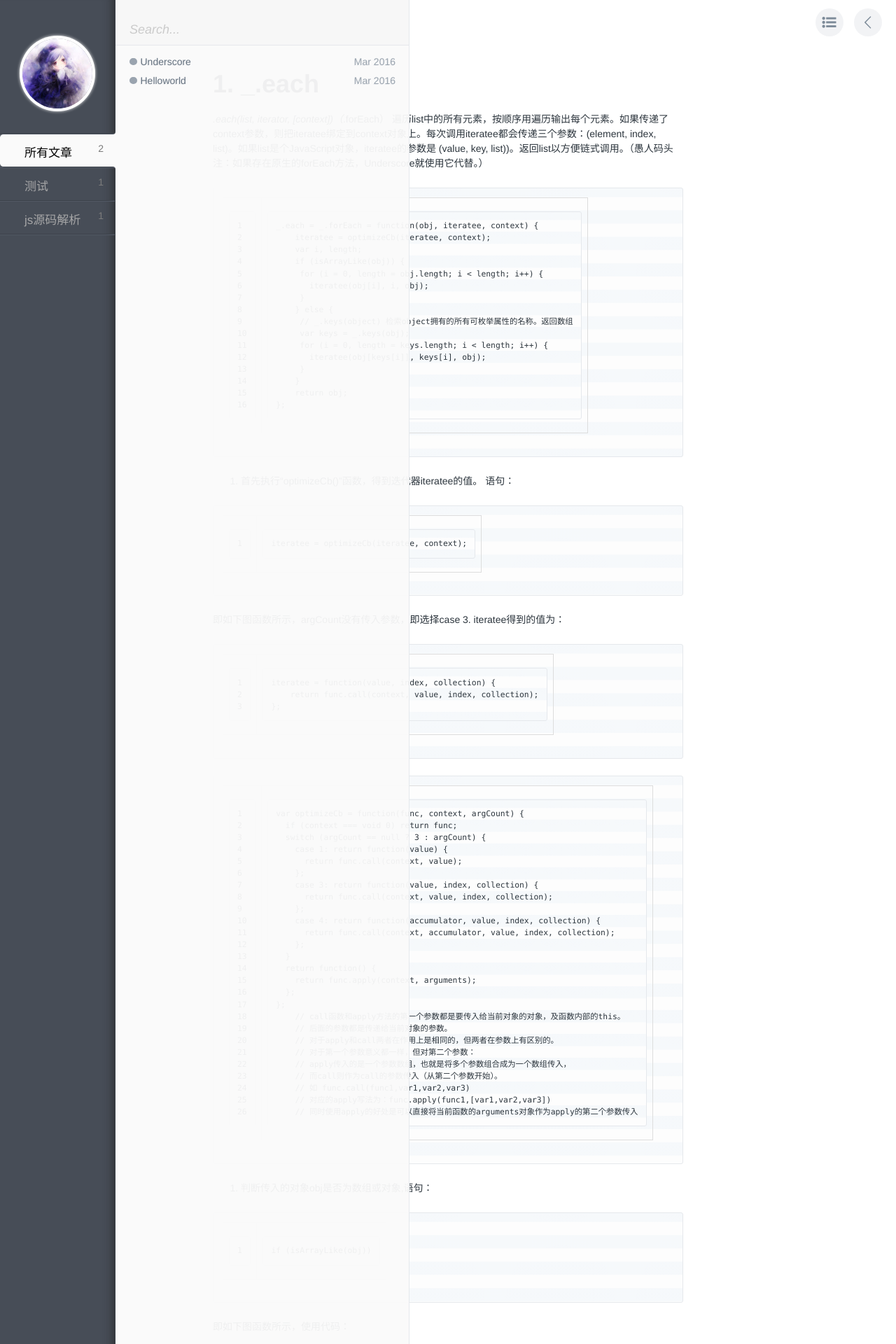
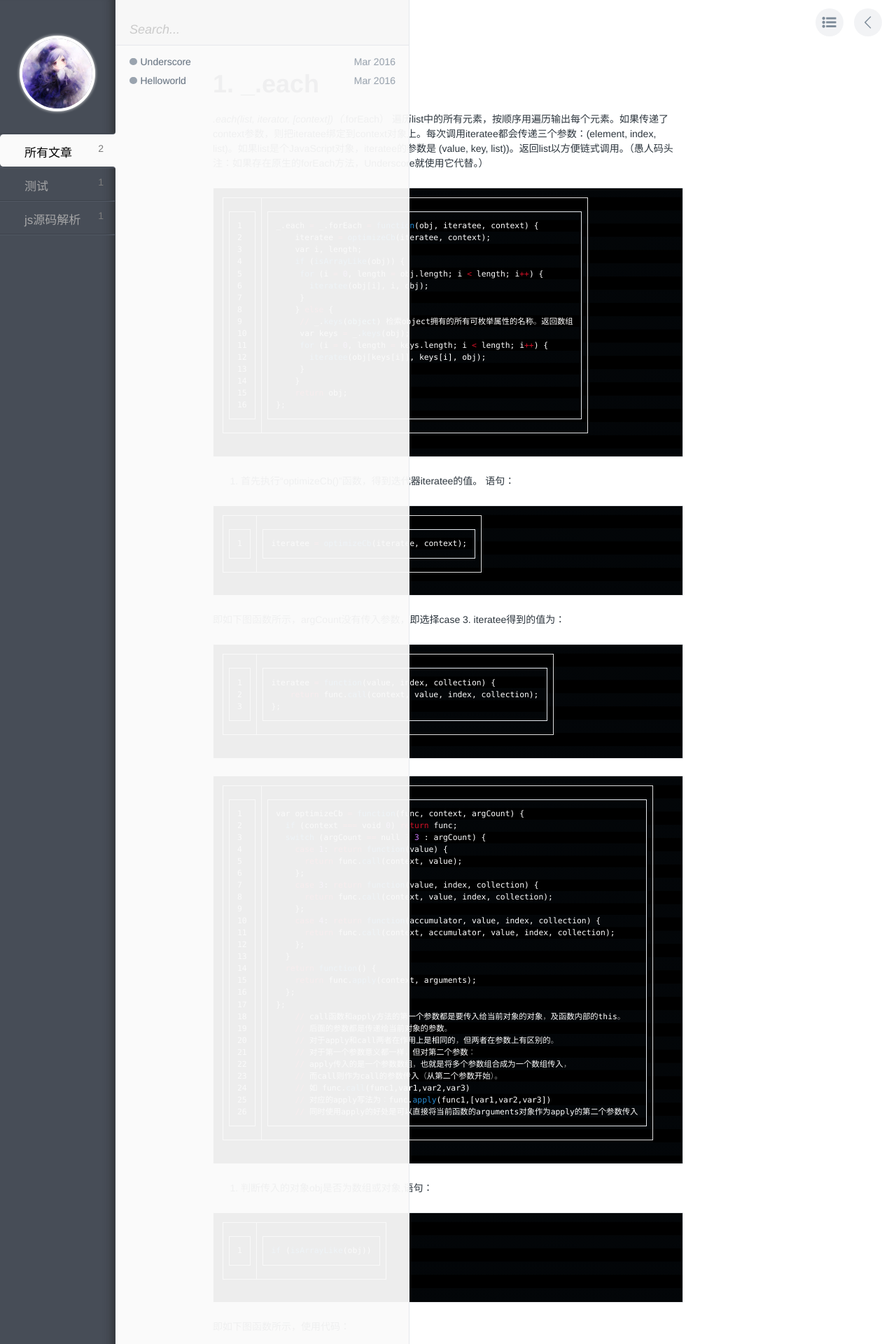
Before and after one commit to Winmay/Winmay.github.io, a Jekyll site: the page built from _posts/2016-03-17-underscore.markdown, in a window 1280 px wide. Shown: the top 1920 px of the page at 70% size. Built offline with Jekyll 4.4.1, drawn with Linux system fonts in a browser that asks for light colours; comment, search, counter and statistics services are not loaded; some of the changed text lies outside the part shown.

Commit message:
修改代码颜色

````diff
--- a/_posts/2016-03-17-underscore.markdown
+++ b/_posts/2016-03-17-underscore.markdown
@@ -8,7 +8,7 @@ category: js源码解析
  _.each(list, iterator, [context])（_.forEach）
 遍历list中的所有元素，按顺序用遍历输出每个元素。如果传递了context参数，则把iteratee绑定到context对象上。每次调用iteratee都会传递三个参数：(element, index, list)。如果list是个JavaScript对象，iteratee的参数是 (value, key, list))。返回list以方便链式调用。（愚人码头注：如果存在原生的forEach方法，Underscore就使用它代替。）
 
-```
+```python
 _.each = _.forEach = function(obj, iteratee, context) {
 	iteratee = optimizeCb(iteratee, context);
 	var i, length;
@@ -30,20 +30,20 @@ _.each = _.forEach = function(obj, iteratee, context) {
 1. 首先执行“optimizeCb()”函数，得到迭代器iteratee的值。
 语句：
 
-```
+```python
 iteratee = optimizeCb(iteratee, context);
 ```
 
 即如下图函数所示，argCount没有传入参数，即选择case 3.
 iteratee得到的值为：
 
-```
+```python
 iteratee = function(value, index, collection) {
 	return func.call(context, value, index, collection);
 };
 ```
 
-```
+```python
 var optimizeCb = function(func, context, argCount) {
   if (context === void 0) return func;
   switch (argCount == null ? 3 : argCount) {
@@ -74,19 +74,19 @@ var optimizeCb = function(func, context, argCount) {
 
 2. 判断传入的对象obj是否为数组或对象,语句：
 
-```
+```python
 if (isArrayLike(obj))
 ```
 
 即如下图函数所示，使用代码：
 
-```
+```python
 length= property('length')(collection)
 ```
 
 判断length是否有值。
 
-```
+```python
 var property = function(key) {
   return function(obj) {
     return obj == null ? void 0 : obj[key];
@@ -103,7 +103,7 @@ var isArrayLike = function(collection) {
 
 例：
 
-```
+```python
 var a = [1,2,3];
 var b = {
 	one:'one1',
@@ -116,7 +116,7 @@ console.log(b["length"]); //undefined
 
 1) 若obj为数组，则使用for循环，遍历从obj数组的第0为开始到，到obj的最后一位结束，并求出三个数值：obj[i]（obj数组对应的值）、i（obj数组对应的索引位置）、obj（obj数组列表本身），传进迭代器iteratee中，并运行iteratee函数。
 
-```
+```python
 for (i = 0, length = obj.length; i < length; i++) {
    iteratee(obj[i], i, obj);
 }
@@ -124,7 +124,7 @@ for (i = 0, length = obj.length; i < length; i++) {
 
 例：
 
-```
+```python
 var a = [1,2,3];
 var text1 = _.each(a,function (element,index,list){
 	console.log(element+','+index);
@@ -142,13 +142,13 @@ var text1 = _.each(a,function (element,index,list){
 2) 若obj为对象
 a. 首先，检索object拥有的所有可枚举属性的名称，并返回数组keys。
 
-```
+```python
 var keys = _.keys(obj);
 ```
 
 b. 使用for循环，遍历keys并返回它们的值（obj的属性），并求出三个值：obj[keys[i]]（obj对象属性对应的值）、keys[i]（obj对象对应的属性名称）、obj（obj对象列表本身），传进迭代器iteratee中，并运行iteratee函数。
 
-```
+```python
 var keys = _.keys(obj);
 for (i = 0, length = keys.length; i < length; i++) {
 	iteratee(obj[keys[i]], keys[i], obj);
@@ -157,7 +157,7 @@ for (i = 0, length = keys.length; i < length; i++) {
 
 例：
 
-```
+```python
 var b = {
 	one:'one1',
 	two:'two2',
@@ -185,7 +185,7 @@ console.log(text2);//Object {one: "one1", two: "two2", three: "three3"}
 _.map(list, iterator, [context])（_. collect）
 通过转换函数(iterator迭代器)映射列表中的每个值产生价值的新数组。iterator传递三个参数：value，然后是迭代 index(或 key 愚人码头注：如果list是个JavaScript对象是，这个参数就是key)，最后一个是引用指向整个list。
 
-```
+```python
 _.map = _.collect = function(obj, iteratee, context) {
 	iteratee = cb(iteratee, context);
 	var keys = !isArrayLike(obj) && _.keys(obj),
@@ -201,13 +201,13 @@ _.map = _.collect = function(obj, iteratee, context) {
 
 1. 首先执行“cb()”函数，得到迭代器iteratee的值。语句：
 
-```
+```python
 iteratee = cb(iteratee, context);
 ```
 
 即如下图函数所示：
 
-```
+```python
 var cb = function(value, context, argCount) {
   // _.identity(value) 返回与传入参数相等的值. 相当于数学里的: f(x) = x,
   // 这个函数看似无用, 但是在Underscore里被用作默认的迭代器iterator.
@@ -227,7 +227,7 @@ var cb = function(value, context, argCount) {
 1) 若value为空值
 返回与传入参数value相等的值 _.identity(value) 相当于数学里的: f(x) = x。
 
-```
+```python
 // 保持恒等函数默认迭代。
 _.identity = function(value) {
   return value;
@@ -239,7 +239,7 @@ _.identity = function(value) {
 argCount没有传入参数，即选择case 3.
 iteratee得到的值为：
 
-```
+```python
 iteratee = function(value, index, collection) {
 	return func.call(context, value, index, collection);
 };
@@ -248,7 +248,7 @@ iteratee = function(value, index, collection) {
 3) 若value为对象（数组或对象）
 则返回一个函数（断言函数），这个函数会给你一个断言可以用来辨别给定的对象是否匹配value（attrs）指定键/值属性.
 
-```
+```python
 _.matcher = _.matches = function(attrs) {
   // _.extendOwn(destination, *sources) Alias: assign
   // 类似于 extend, 但复制source对象中自己的属性覆盖到destination目标对象。
@@ -266,11 +266,11 @@ _.matcher = _.matches = function(attrs) {
 
 4) 若value为其他值（数字，字符串，undefined，布尔值）,则返回一个函数，这个函数返回任何传入的对象的value属性值
 
-```
+```python
 obj(value):_.property= property (value);
 ```
 
-```
+```python
 var property = function(key) {
   return function(obj) {
     return obj == null ? void 0 : obj[key];
@@ -283,7 +283,7 @@ _.property = property;
 2. 判断obj是对象还是数组，若是对象，检索object拥有的所有可枚举属性的名称，并返回数组keys。
 3. 使用for循环，遍历keys（index）并返回它们的值（obj的属性或数组值），并求出三个值：obj[keys[i]／i]（obj对象属性（数组索引）对应的值）、keys[i]／i（obj对象对应的属性名称（数组对应的索引））、obj（obj对象（数组）列表本身），传进迭代器iteratee中，并运行iteratee函数后，返回新的数组列表值。
 
-```
+```python
 for (var index = 0; index < length; index++) {
  	var currentKey = keys ? keys[index] : index;
  	results[index] = iteratee(obj[currentKey], currentKey, obj);
@@ -293,7 +293,7 @@ return results;
 
 例：
 
-```
+```python
 var a = [1,2,3];
 var test1 = _.map(a,function (element,index,list){
 	console.log(element+','+index);
@@ -311,7 +311,7 @@ var test1 = _.map(a,function (element,index,list){
 console.log(test1);//[3, 6, 9]
 ```
 
-```
+```python
 var b = {
 	one:'one1',
 	two:'two2',
@@ -343,15 +343,15 @@ _.reduceRight(list, iteratee, memo, [context])
 Memo（备忘录）是reduce函数的初始值，reduce的每一步都需要由iterator返回。这个迭代传递4个参数：memo,value 和 迭代的index（或者 key）和最后一个引用的整个 list，最后一个是引用指向整个list。如果reduce的初始调用没有传递memo，iterator将会调用列表中的第一个元素。第一个元素通过memo参数在iterator中调用并传递到列表的下一个元素中。
 reducRight是从右侧开始组合的元素的reduce函数，如果存在JavaScript 1.8版本的reduceRight，则用其代替。Foldr在javascript中不像其它有懒计算的语言那么有用（愚人码头注：lazy evaluation：一种求值策略，只有当表达式的值真正需要时才对表达式进行计算）。
 
-```
+```python
 _.reduce = _.foldl = _.inject = createReduce(1);
 ```
 
-```
+```python
 _.reduceRight = _.foldr = createReduce(-1);
 ```
 
-```
+```python
 var createReduce = function(dir) {
 	var reducer = function(obj, iteratee, memo, initial) {
 		 var keys = !isArrayLike(obj) && _.keys(obj),
@@ -379,7 +379,7 @@ var createReduce = function(dir) {
 2. 运行optimizeCb()函数，且argCount传入的参数值为4，故：
 iteratee得到的值为：
 
-```
+```python
 iteratee = function(accumulator,value, index, collection) {
 	return func.call(context, accumulator ,value, index, collection);
 };
@@ -388,7 +388,7 @@ iteratee = function(accumulator,value, index, collection) {
 3. 运行reducer()函数，并得到最新的memo值，并返回
 例：
 
-```
+```python
 var a = [1,2,3,4];
 var test1 = _.reduce(a,function (memo,num,index,list){
 	console.log(memo+','+num+','+index);
@@ -408,7 +408,7 @@ var test1 = _.reduce(a,function (memo,num,index,list){
 console.log(test1);//13
 ```
 
-```
+```python
 var b = [1,2,3,4];
 var test2 = _.reduce(b,function (memo,num,index,list){
 	console.log(memo+','+num+','+index);
@@ -428,7 +428,7 @@ var test2 = _.reduce(b,function (memo,num,index,list){
 console.log(test2);//4
 ```
 
-```
+```python
 var c = {
 	one:'a',
 	two:'b',
@@ -450,7 +450,7 @@ b
 console.log(test3);//c
 ```
 
-```
+```python
 var list2 = [1,2,3,4];
 var test2 = _.reduceRight(list2,function (memo,data,rightIndex,list){
 	console.log( memo );
@@ -485,7 +485,7 @@ console.log(test2);// [4, 4, 3, 2, 1]
 _.find(list, predicate, [context])（_.detect）
 在list中逐项查找，返回第一个通过predicate迭代函数真值检测的元素值，如果没有值传递给测试迭代器将返回undefined，如果找到匹配的元素，函数将立即返回，不会遍历整个list。
 
-```
+```python
 _.find = _.detect = function(obj, predicate, context) {
     var key;
     if (isArrayLike(obj)) {
@@ -507,11 +507,11 @@ _.find = _.detect = function(obj, predicate, context) {
 4. 其中：
 1) _.findIndex()
 
-```
+```python
 _.findIndex = createPredicateIndexFinder(1);
 ```
 
-```
+```python
 var createPredicateIndexFinder = function(dir) {
   return function(array, predicate, context) {
     predicate = cb(predicate, context);
@@ -527,7 +527,7 @@ var createPredicateIndexFinder = function(dir) {
 
 a. 运行cb()函数，得到迭代函数predicate()的值
 
-```
+```python
 predicate=optimizeCb(value,context);
 			=function(value, index, collection) {
       			return func.call(context, value, index, collection);
@@ -537,7 +537,7 @@ predicate=optimizeCb(value,context);
 b. index从0开始进行for循环，当满足迭代函数predicate的条件时，直接返回index（索引位置），若遍历完列表后，没有满足迭代函数predicate条件，则返回-1
 2) _.findKey()
 
-```
+```python
 _.findKey = function(obj, predicate, context) {
   predicate = cb(predicate, context);
   var keys = _.keys(obj), key;
@@ -550,7 +550,7 @@ _.findKey = function(obj, predicate, context) {
 
 a. 运行cb()函数，得到predicate的值
 
-```
+```python
 predicate=optimizeCb(value,context);
 			=function(value, index, collection) {
       			return func.call(context, value, index, collection);
@@ -561,7 +561,7 @@ b. 检索object拥有的所有可枚举属性的名称，并返回数组keys。
 c. index从0开始进行for循环，遍历obj的各个属性，并把属性名称值赋给key，当满足迭代函数predicate的条件时，直接返回key（属性名称值），若遍历完列表后，没有满足迭代函数predicate条件，则返回undefined。
 例：
 
-```
+```python
 var list = [1, 2, 3, 4, 5, 6];
 var test1 = _.find(list,function (data,index,list){
 	console.log( data +','+ index );
@@ -575,7 +575,7 @@ var test1 = _.find(list,function (data,index,list){
 console.log(test1);// 3
 ```
 
-```
+```python
 var list2 = {
 	one:'a',
 	two:'b',
@@ -597,7 +597,7 @@ console.log(test2);// b
 _.filter(list, predicate, [context])（_.select）
 遍历list中的每个值，返回包含所有通过predicate迭代函数真值检测的元素值。（愚人码头注：如果存在原生filter方法，则用原生的filter方法。）
 
-```
+```python
 _.filter = _.select = function(obj, predicate, context) {
   var results = [];
   predicate = cb(predicate, context);
@@ -610,7 +610,7 @@ _.filter = _.select = function(obj, predicate, context) {
 
 1. 运行cb()函数，并得到迭代函数predicate()的值:
 
-```
+```python
 predicate=optimizeCb(value,context);
 			=function(value, index, collection) {
       			return func.call(context, value, index, collection);
@@ -620,7 +620,7 @@ predicate=optimizeCb(value,context);
 2. 运行_.each()函数，遍历obj对象，并判断是否满足迭代函数predicate的条件，满足，则把相应的值推进数组results中，不满足，则继续遍历，直到遍历完成为止，并返回results数组。
 例：
 
-```
+```python
 var list = [1, 2, 3, 4, 5, 6];
 var test1 = _.filter(list,function (data,index,list){
 	console.log( data +','+ index );
@@ -637,7 +637,7 @@ var test1 = _.filter(list,function (data,index,list){
 console.log(test1);// [2, 4, 6]
 ```
 
-```
+```python
 var list2 = {
 	one:'a',
 	two:'b',
@@ -658,7 +658,7 @@ console.log(test2);// ["a", "e", "g"]
 _.reject(list, predicate, [context])
 返回list中没有通过predicate真值检测的元素集合，与filter相反
 
-```
+```python
 _.reject = function(obj, predicate, context) {
   // negate_.negate(predicate) (对立面；反面)
   // 返回一个新的predicate函数的否定版本。
@@ -668,7 +668,7 @@ _.reject = function(obj, predicate, context) {
 
 1. 运行cb()函数，并得到迭代函数predicate()的值:
 
-```
+```python
 predicate=optimizeCb(value,context);
 			=function(value, index, collection) {
       			return func.call(context, value, index, collection);
@@ -677,7 +677,7 @@ predicate=optimizeCb(value,context);
 
 2. 运行_.negate()函数，通过！非运算符，返回一个新的迭代函数predicate()的否定版本。
 
-```
+```python
 _.negate = function(predicate) {
   return function() {
     return !predicate.apply(this, arguments);
@@ -687,7 +687,7 @@ _.negate = function(predicate) {
 
 例：
 
-```
+```python
 var list = [1, 2, 3, 4, 5, 6];
 var test1 = _.reject(list,function (data,index,list){
 	console.log( data +','+ index );
@@ -704,7 +704,7 @@ var test1 = _.reject(list,function (data,index,list){
 console.log(test1);// [1, 3, 5]
 ```
 
-```
+```python
 var list2 = {
 	one:'a',
 	two:'b',
@@ -725,7 +725,7 @@ console.log(test2);// ["b", "c", "d", "f"]
 _.every(list, [predicate], [context])（_.all）
 如果list中的所有元素都通过predicate的真值检测就返回true。
 
-```
+```python
 _.every = _.all = function(obj, predicate, context) {
   predicate = cb(predicate, context);
   var keys = !isArrayLike(obj) && _.keys(obj),
@@ -740,7 +740,7 @@ _.every = _.all = function(obj, predicate, context) {
 
 1. 运行cb()函数，并得到迭代函数predicate()的值:
 
-```
+```python
 predicate=optimizeCb(value,context);
 			=function(value, index, collection) {
       			return func.call(context, value, index, collection);
@@ -751,7 +751,7 @@ predicate=optimizeCb(value,context);
 3. 使用for循环，判断迭代函数 predicate()的条件，当有一条数据不满足条件时，返回false，当所有数据满足条件时，返回true。
 例：
 
-```
+```python
 var list = [2, 4, 6, 8, 10, 12];
 var test1 = _.every(list,function (data,index,list){
 	return data % 2 == 0;
@@ -759,7 +759,7 @@ var test1 = _.every(list,function (data,index,list){
 console.log(test1);// true
 ```
 
-```
+```python
 var list2 = {
 	one:'a',
 	two:'b',
@@ -782,7 +782,7 @@ console.log(test2);// false
 _.some(list, [predicate], [context])（_.any）
 如果list中有任何一个元素通过 predicate 的真值检测就返回true。一旦找到了符合条件的元素, 就直接中断对list的遍历。
 
-```
+```python
 _.some = _.any = function(obj, predicate, context) {
   predicate = cb(predicate, context);
   var keys = !isArrayLike(obj) && _.keys(obj),
@@ -797,7 +797,7 @@ _.some = _.any = function(obj, predicate, context) {
 
 1. 运行cb()函数，并得到迭代函数predicate()的值:
 
-```
+```python
 predicate=optimizeCb(value,context);
 			=function(value, index, collection) {
       			return func.call(context, value, index, collection);
@@ -808,7 +808,7 @@ predicate=optimizeCb(value,context);
 3. 使用for循环，判断迭代函数 predicate()的条件，当有一条数据满足条件时，返回true，当所有数据不满足条件时，返回false。与_.every()函数相反。
 例：
 
-```
+```python
 var list = [1, 2, 3, 4, 5, 6];
 var test1 = _.some(list,function (data,index,list){
 	console.log(data);
@@ -821,7 +821,7 @@ var test1 = _.some(list,function (data,index,list){
 console.log(test1);// true
 ```
 
-```
+```python
 var list2 = {
 	one:'a',
 	two:'b',
@@ -844,7 +844,7 @@ console.log(test2);// true
 _.contains(list, value, [fromIndex])（_.includes/_.include）
 如果list包含指定的value则返回true（愚人码头注：使用===检测）。如果list 是数组，内部使用indexOf判断。使用fromIndex来给定开始检索的索引位置。
 
-```
+```python
 _.contains = _.includes = _.include = function(obj, item, fromIndex, guard) {
   // _.values(object)
   // 返回object对象所有的属性值。
@@ -865,18 +865,18 @@ _.contains = _.includes = _.include = function(obj, item, fromIndex, guard) {
 3. 运行_.indexOf()函数，并检测返回值是否为-1，若是：返回false，若否：返回true。
 例：
 
-```
+```python
 var list = [2, 4, 6, 8, 10, 12];
 var test1 = _.contains(list,6);
 console.log(test1);// true
 ```
 
-```
+```python
 var test3 = _.contains(list,6,3);
 console.log(test3);// false
 ```
 
-```
+```python
 var list2 = {
 	one:'a',
 	two:'b',
@@ -892,7 +892,7 @@ console.log(test2);// true
 _.invoke(list, methodName, *arguments)
 在list的每个元素上执行methodName方法。任何传递给invoke的额外参数，invoke都会在调用methodName方法的时候传递给它。
 
-```
+```python
 _.invoke = restArgs(function(obj, method, args) {
   var isFunc = _.isFunction(method);
   return _.map(obj, function(value) {
@@ -902,7 +902,7 @@ _.invoke = restArgs(function(obj, method, args) {
 });
 ```
 
-```
+```python
 var restArgs = function(func, startIndex) {
   startIndex = startIndex == null ? func.length - 1 : +startIndex;
   return function() {
@@ -931,7 +931,7 @@ var restArgs = function(func, startIndex) {
 3. 判断func是否为null，若存在，运行func函数并存在参数数组［args］，且作用域是value，若不存在，运行func函数。
 例：
 
-```
+```python
 var list = [[5, 1, 7], [3, 2, 1]];
 var test1 = _.invoke(list,'sort');
 console.log(test1);// [[1,5,7],[1,2,3]]
@@ -942,7 +942,7 @@
 _.pluck (list, propertyName)
 pluck也许是map最常使用的用例模型的简化版本，即萃取数组对象中某属性值，返回一个数组。
 
-```
+```python
 _.pluck = function(obj, key) {
   return _.map(obj, _.property(key));
 };
@@ -950,7 +950,7 @@ _.pluck = function(obj, key) {
 
 1. 运行_.property函数，返回一个函数，这个函数返回任何传入的对象的key属性值obj(key):_.property= property (key);
 
-```
+```python
 var property = function(key) {
   return function(obj) {
     return obj == null ? void 0 : obj[key];
@@ -962,7 +962,7 @@ _.property = property;
 
 即：
 
-```
+```python
 _.pluck = _.map(obj,function(key){
 	return function(obj){
 		return obj == null ? void 0 : obj[key];
@@ -976,7 +976,7 @@ _.pluck = _.map(obj,function(objChild ,key){
 2. 运行_.map()函数，并得到返回值为obj属性值数组。
 例：
 
-```
+```python
 var list =  [
 	{name: 'moe', age: 40},
 	{name: 'larry', age: 50},
@@ -991,7 +991,7 @@ console.log(test1);// ["moe", "larry", "curly"]
 _.where (list, properties)
 遍历list中的每一个值，返回一个数组，这个数组包含properties所列出的属性的所有的 键 - 值对。
 
-```
+```python
 _.where = function(obj, attrs) {
   return _.filter(obj, _.matcher(attrs));
 };
@@ -999,7 +999,7 @@ _.where = function(obj, attrs) {
 
 1. 运行_.matcher()函数，返回一个函数（断言函数），这个函数会给你一个断言可以用来辨别给定的对象是否匹配attrs指定键/值属性。
 
-```
+```python
 _.matcher = _.matches = function(attrs) {
   // _.extendOwn(destination, *sources) Alias: assign
   // 类似于 extend, 但复制source对象中自己的属性覆盖到destination目标对象。
@@ -1017,7 +1017,7 @@ _.matcher = _.matches = function(attrs) {
 
 即：
 
-```
+```python
 _.where = _.filter(obj,function(attrs){
 	attrs = _.extendOwn({}, attrs);
 	return function(obj){
@@ -1029,7 +1029,7 @@ _.where = _.filter(obj,function(attrs){
 2. 运行_.filter()函数，遍历obj中的每个值，返回包含所有通过function(attrs)迭代函数真值检测的元素值。
 例：
 
-```
+```python
 var listOfPlays = [
 	{title: 'Cymbeline', author: 'Shakespeare', year: 1611},
 	{title: 'The Tempest',author: 'Shakespeare', },
@@ -1059,7 +1059,7 @@ console.log(list);
 _.findWhere (list, properties)
 遍历整个list，返回匹配 properties参数所列出的所有 键 - 值 对的第一个值。如果没有找到匹配的属性，或者list是空的，那么将返回undefined。
 
-```
+```python
 _.findWhere = function(obj, attrs) {
   return _.find(obj, _.matcher(attrs));
 };
@@ -1068,7 +1068,7 @@ _.findWhere = function(obj, attrs) {
 1. 运行_.matcher()函数，返回一个函数（断言函数），这个函数会给你一个断言可以用来辨别给定的对象是否匹配attrs指定键/值属性.
 即：
 
-```
+```python
 _.findWhere = _.find(obj,function(attrs){
 	attrs = _.extendOwn({}, attrs);
 	return function(obj){
@@ -1080,7 +1080,7 @@ _.findWhere = _.find(obj,function(attrs){
 2. 运行_.find()函数，在obj中逐项查找，返回第一个通过function(attrs)迭代函数真值检测的元素值，如果没有值传递给测试迭代器将返回undefined，如果找到匹配的元素，函数将立即返回，不会遍历整个obj。
 例：
 
-```
+```python
 var publicServicePulitzers = [
 	{year: 1348, reason: "For its public service in publishing."},
 	{year: 1918,newsroom: "The New York Times",reason: "For its public"},
--- a/assets/css/style.css
+++ b/assets/css/style.css
@@ -516,6 +516,14 @@ iframe {
     iframe {
       height: 260px; } }
 
+pre {
+  word-wrap: initial !important;
+  overflow: auto !important;
+  background-color: #000 !important;
+  border-radius: 0 !important; }
+  pre code {
+    color: #fff;
+    white-space: pre !important; }
 
 #post__toc {
   width: 260px;
@@ -1016,3 +1024,278 @@ pre > code {
   font-family: Monaco, Consolas, 'Andale Mono', monospace;
   background: #f9f2f4;
   border-radius: 8px; }
+
+.highlight .c {
+  color: #586e75; }
+
+/* Comment */
+.highlight .err {
+  color: #969696; }
+
+/* Error */
+.highlight .g {
+  color: #93a1a1; }
+
+/* Generic */
+.highlight .k {
+  color: #D21026; }
+
+/* Keyword */
+.highlight .l {
+  color: #93a1a1; }
+
+/* Literal */
+.highlight .n {
+  color: #fff; }
+
+/* Name */
+.highlight .o {
+  color: #D21026; }
+
+/* Operator */
+.highlight .x {
+  color: #cb4b16; }
+
+/* Other */
+.highlight .p {
+  color: #fff; }
+
+/* Punctuation */
+.highlight .cm {
+  color: #586e75; }
+
+/* Comment.Multiline */
+.highlight .cp {
+  color: #859900; }
+
+/* Comment.Preproc */
+.highlight .c1 {
+  color: #586e75; }
+
+/* Comment.Single */
+.highlight .cs {
+  color: #859900; }
+
+/* Comment.Special */
+.highlight .gd {
+  color: #2aa198; }
+
+/* Generic.Deleted */
+.highlight .ge {
+  color: #93A1A1;
+  font-style: italic; }
+
+/* Generic.Emph */
+.highlight .gr {
+  color: #dc322f; }
+
+/* Generic.Error */
+.highlight .gh {
+  color: #cb4b16; }
+
+/* Generic.Heading */
+.highlight .gi {
+  color: #859900; }
+
+/* Generic.Inserted */
+.highlight .go {
+  color: #93a1a1; }
+
+/* Generic.Output */
+.highlight .gp {
+  color: #93a1a1; }
+
+/* Generic.Prompt */
+.highlight .gs {
+  color: #93A1A1;
+  font-weight: bold; }
+
+/* Generic.Strong */
+.highlight .gu {
+  color: #cb4b16; }
+
+/* Generic.Subheading */
+.highlight .gt {
+  color: #93a1a1; }
+
+/* Generic.Traceback */
+.highlight .kc {
+  color: #cb4b16; }
+
+/* Keyword.Constant */
+.highlight .kd {
+  color: #268bd2; }
+
+/* Keyword.Declaration */
+.highlight .kn {
+  color: #859900; }
+
+/* Keyword.Namespace */
+.highlight .kp {
+  color: #859900; }
+
+/* Keyword.Pseudo */
+.highlight .kr {
+  color: #268bd2; }
+
+/* Keyword.Reserved */
+.highlight .kt {
+  color: #dc322f; }
+
+/* Keyword.Type */
+.highlight .ld {
+  color: #93a1a1; }
+
+/* Literal.Date */
+.highlight .m {
+  color: #2aa198; }
+
+/* Literal.Number */
+.highlight .s {
+  color: #CED423; }
+
+/* Literal.String */
+.highlight .na {
+  color: #93a1a1; }
+
+/* Name.Attribute */
+.highlight .nb {
+  color: #79E1FB; }
+
+/* Name.Builtin */
+.highlight .nc {
+  color: #268bd2; }
+
+/* Name.Class */
+.highlight .no {
+  color: #cb4b16; }
+
+/* Name.Constant */
+.highlight .nd {
+  color: #268bd2; }
+
+/* Name.Decorator */
+.highlight .ni {
+  color: #cb4b16; }
+
+/* Name.Entity */
+.highlight .ne {
+  color: #cb4b16; }
+
+/* Name.Exception */
+.highlight .nf {
+  color: #268bd2; }
+
+/* Name.Function */
+.highlight .nl {
+  color: #93a1a1; }
+
+/* Name.Label */
+.highlight .nn {
+  color: #93a1a1; }
+
+/* Name.Namespace */
+.highlight .nx {
+  color: #555555; }
+
+/* Name.Other */
+.highlight .py {
+  color: #93a1a1; }
+
+/* Name.Property */
+.highlight .nt {
+  color: #268bd2; }
+
+/* Name.Tag */
+.highlight .nv {
+  color: #268bd2; }
+
+/* Name.Variable */
+.highlight .ow {
+  color: #859900; }
+
+/* Operator.Word */
+.highlight .w {
+  color: #93a1a1; }
+
+/* Text.Whitespace */
+.highlight .mf {
+  color: #2aa198; }
+
+/* Literal.Number.Float */
+.highlight .mh {
+  color: #2aa198; }
+
+/* Literal.Number.Hex */
+.highlight .mi {
+  color: #C376F3; }
+
+/* Literal.Number.Integer */
+.highlight .mo {
+  color: #2aa198; }
+
+/* Literal.Number.Oct */
+.highlight .sb {
+  color: #586e75; }
+
+/* Literal.String.Backtick */
+.highlight .sc {
+  color: #2aa198; }
+
+/* Literal.String.Char */
+.highlight .sd {
+  color: #93a1a1; }
+
+/* Literal.String.Doc */
+.highlight .s2 {
+  color: #2aa198; }
+
+/* Literal.String.Double */
+.highlight .se {
+  color: #cb4b16; }
+
+/* Literal.String.Escape */
+.highlight .sh {
+  color: #93a1a1; }
+
+/* Literal.String.Heredoc */
+.highlight .si {
+  color: #2aa198; }
+
+/* Literal.String.Interpol */
+.highlight .sx {
+  color: #2aa198; }
+
+/* Literal.String.Other */
+.highlight .sr {
+  color: #dc322f; }
+
+/* Literal.String.Regex */
+.highlight .s1 {
+  color: #2aa198; }
+
+/* Literal.String.Single */
+.highlight .ss {
+  color: #2aa198; }
+
+/* Literal.String.Symbol */
+.highlight .bp {
+  color: #268bd2; }
+
+/* Name.Builtin.Pseudo */
+.highlight .vc {
+  color: #268bd2; }
+
+/* Name.Variable.Class */
+.highlight .vg {
+  color: #268bd2; }
+
+/* Name.Variable.Global */
+.highlight .vi {
+  color: #268bd2; }
+
+/* Name.Variable.Instance */
+.highlight .il {
+  color: #2aa198; }
+
+/* Literal.Number.Integer.Long */
````
